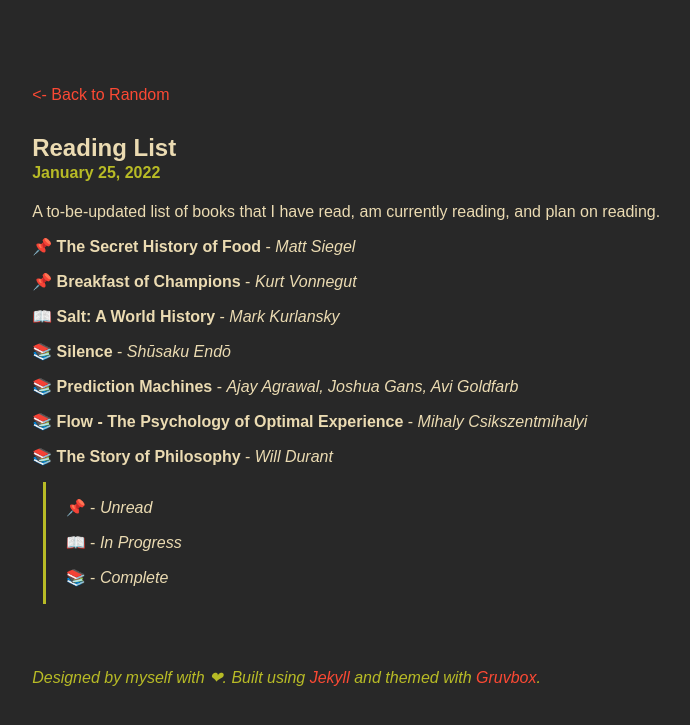
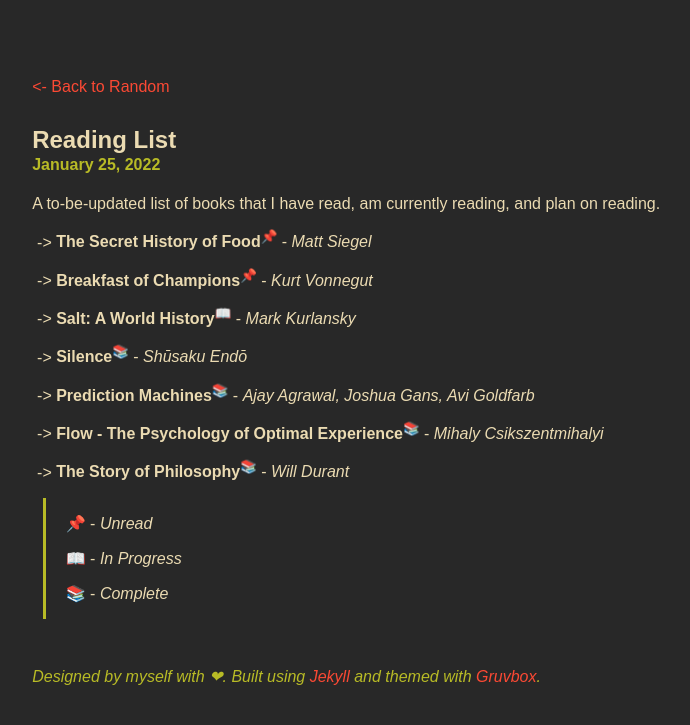
Before and after one commit to bobertoyin/bobertoyin.github.io, a Jekyll site: the page built from _posts/random/2022-01-25-reading.md, in a window 1280 px wide. Shown: the top 725 px of the page, without its empty margins (147-837 px from the left). Built offline with Jekyll 4.4.1, drawn with Linux system fonts in a browser that asks for light colours; some web fonts are replaced.

```diff
--- a/_layouts/default.html
+++ b/_layouts/default.html
@@ -1,6 +1,6 @@
 ---
 layout: base
 ---
-<h1 style="font-size: 3em; margin: 0">Robert Yin</h1>
+<h1 id="robert-yin">Robert Yin</h1>
 {% include nav.html %}
 {{ content }}
--- a/_posts/random/2022-01-25-reading.md
+++ b/_posts/random/2022-01-25-reading.md
@@ -6,19 +6,19 @@ title: Reading List
 
 A to-be-updated list of books that I have read, am currently reading, and plan on reading.
 
-📌 **The Secret History of Food** - *Matt Siegel*
+* **The Secret History of Food**<sup>📌</sup> - *Matt Siegel*
 
-📌 **Breakfast of Champions** - *Kurt Vonnegut*
+* **Breakfast of Champions**<sup>📌</sup>  - *Kurt Vonnegut*
 
-📖 **Salt: A World History** - *Mark Kurlansky*
+* **Salt: A World History**<sup>📖</sup>  - *Mark Kurlansky*
 
-📚 **Silence** - *Shūsaku Endō*
+* **Silence**<sup>📚</sup>  - *Shūsaku Endō*
 
-📚 **Prediction Machines** - *Ajay Agrawal, Joshua Gans, Avi Goldfarb*
+* **Prediction Machines**<sup>📚</sup>  - *Ajay Agrawal, Joshua Gans, Avi Goldfarb*
 
-📚 **Flow - The Psychology of Optimal Experience** - *Mihaly Csikszentmihalyi*
+* **Flow - The Psychology of Optimal Experience**<sup>📚</sup>  - *Mihaly Csikszentmihalyi*
 
-📚 **The Story of Philosophy** - *Will Durant*
+* **The Story of Philosophy**<sup>📚</sup>  - *Will Durant*
 
 
 > 📌 - *Unread*
--- a/_sass/main.scss
+++ b/_sass/main.scss
@@ -35,11 +35,16 @@ body {
 }
 
 #content, footer {
-    padding: 2em 2vw;
+    padding: 1.5em 2vw;
 }
 
 h1, h2, h3, h4 {
     font-weight: bold;
+}
+
+#robert-yin {
+    font-size: 3em;
+    margin: 0;
 }
 
 h2 {
@@ -111,7 +116,7 @@ NAV BAR AND FOOTER
 */
 
 nav {
-    margin-bottom: 3em;
+    margin-bottom: 5em;
     display: block;
 
     a {
```
Also changed, not shown: _posts/random/2022-01-20-keyboards.md (+1 -1 lines), index.md (+22 -22 lines), 7 other files.
